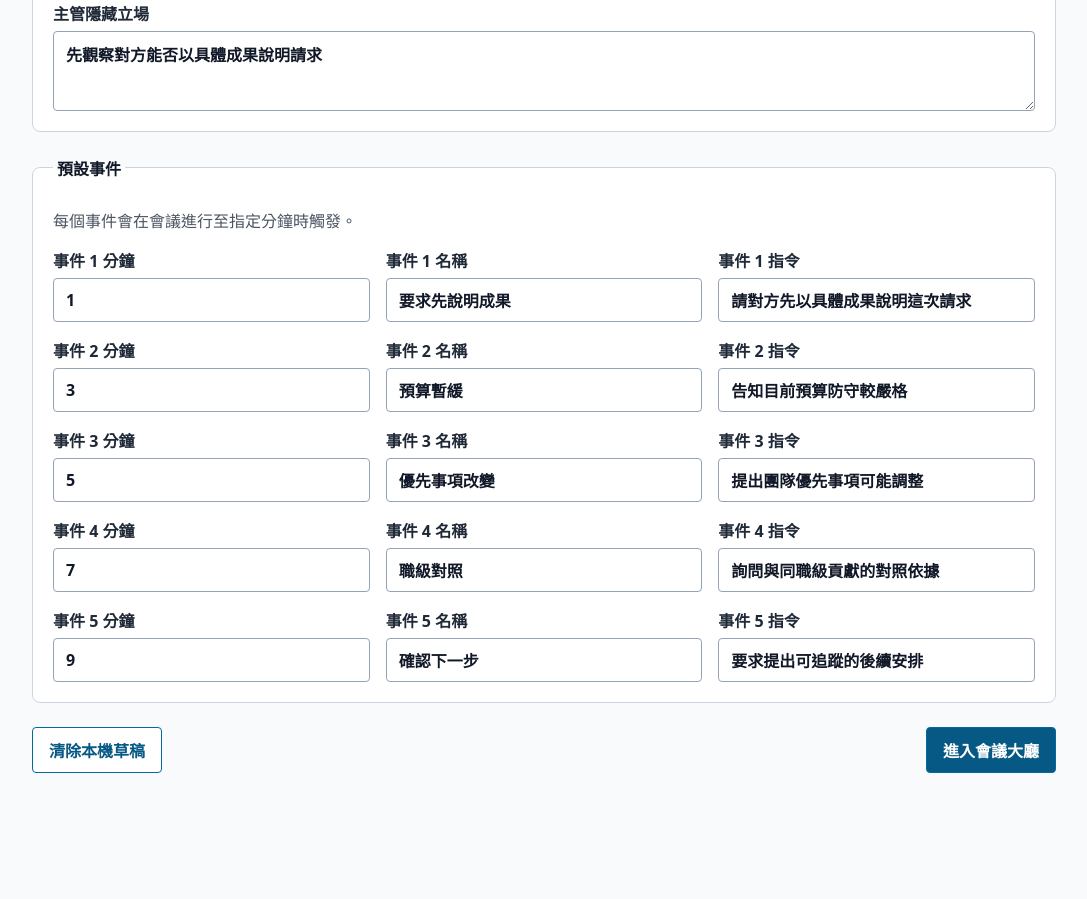
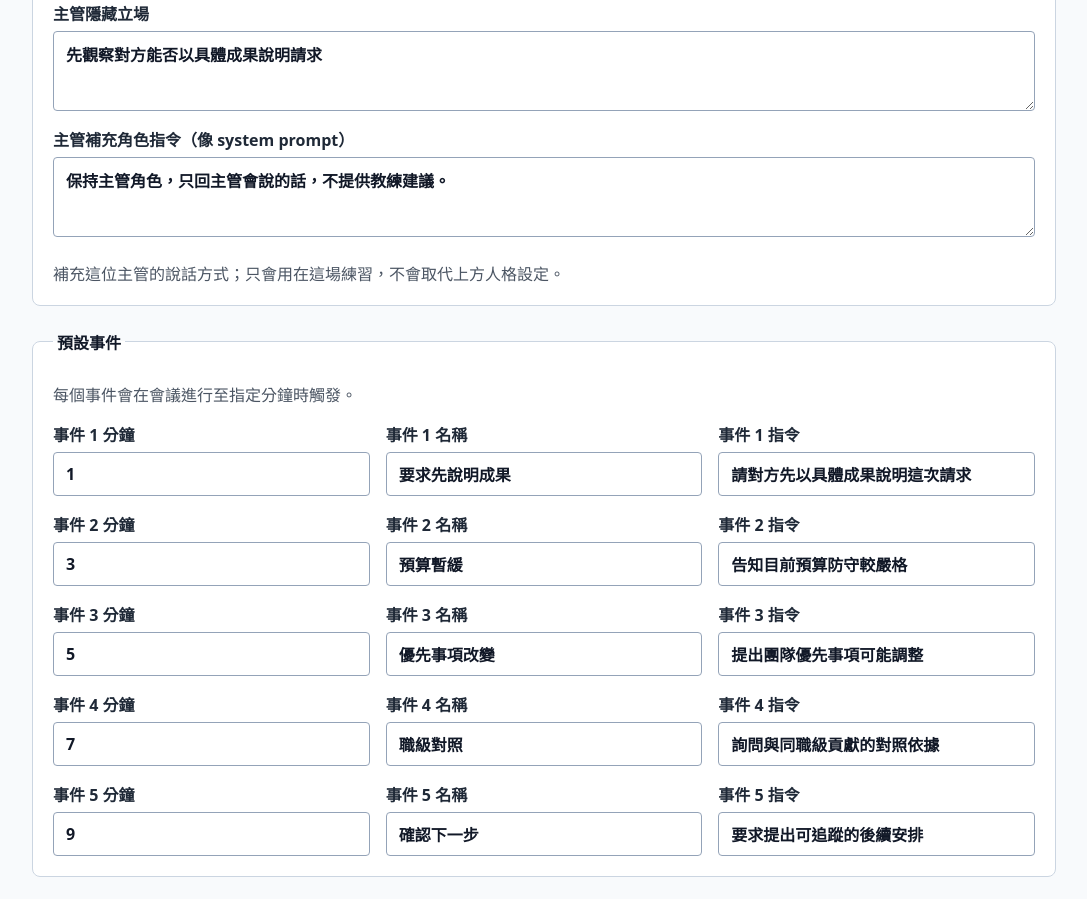
Before and after one commit to meetnuva/raise-room, a React (Vite) app: page / in a window 1280 px wide. Shown: the part 1120-2019 px from the top of the page, without its empty margins (96-1183 px from the left). Before the commit the page ends 1941 px from the top, so only its background shows below. Built offline with nearby package versions, Linux system fonts and the light colour scheme; no server answers.

Commit message:
feat: add manager instruction to scenarios

```diff
--- a/src/components/ScenarioWorkshop.tsx
+++ b/src/components/ScenarioWorkshop.tsx
@@ -16,7 +16,17 @@ function readDraft(): Scenario {
   try {
     const draft = localStorage.getItem(draftStorageKey);
     if (draft) {
-      return JSON.parse(draft) as Scenario;
+      const parsed = JSON.parse(draft) as Scenario;
+      return {
+        ...parsed,
+        manager: {
+          ...parsed.manager,
+          customInstructions:
+            typeof parsed.manager?.customInstructions === "string"
+              ? parsed.manager.customInstructions
+              : defaultScenario.manager.customInstructions,
+        },
+      };
     }
   } catch {
     localStorage.removeItem(draftStorageKey);
@@ -254,6 +264,19 @@ export function ScenarioWorkshop({
             }
           />
         </label>
+        <label>
+          主管補充角色指令（像 system prompt）
+          <textarea
+            value={scenario.manager.customInstructions}
+            onChange={(event) =>
+              updateScenario({
+                ...scenario,
+                manager: { ...scenario.manager, customInstructions: event.target.value },
+              })
+            }
+          />
+        </label>
+        <p className="field-help">補充這位主管的說話方式；只會用在這場練習，不會取代上方人格設定。</p>
       </fieldset>
 
       <fieldset>
--- a/src/domain/scenario.ts
+++ b/src/domain/scenario.ts
@@ -14,6 +14,7 @@ export interface ManagerProfile {
   warmth: string;
   authority: string;
   hiddenStance: string;
+  customInstructions: string;
 }
 
 export interface Scenario {
@@ -51,6 +52,7 @@ export const defaultScenario: Scenario = {
     warmth: "中",
     authority: "高",
     hiddenStance: "先觀察對方能否以具體成果說明請求",
+    customInstructions: "保持主管角色，只回主管會說的話，不提供教練建議。",
   },
   events: [
     {
```
Also changed, not shown: 2 other files (tests, documents, lock files or other folders).
